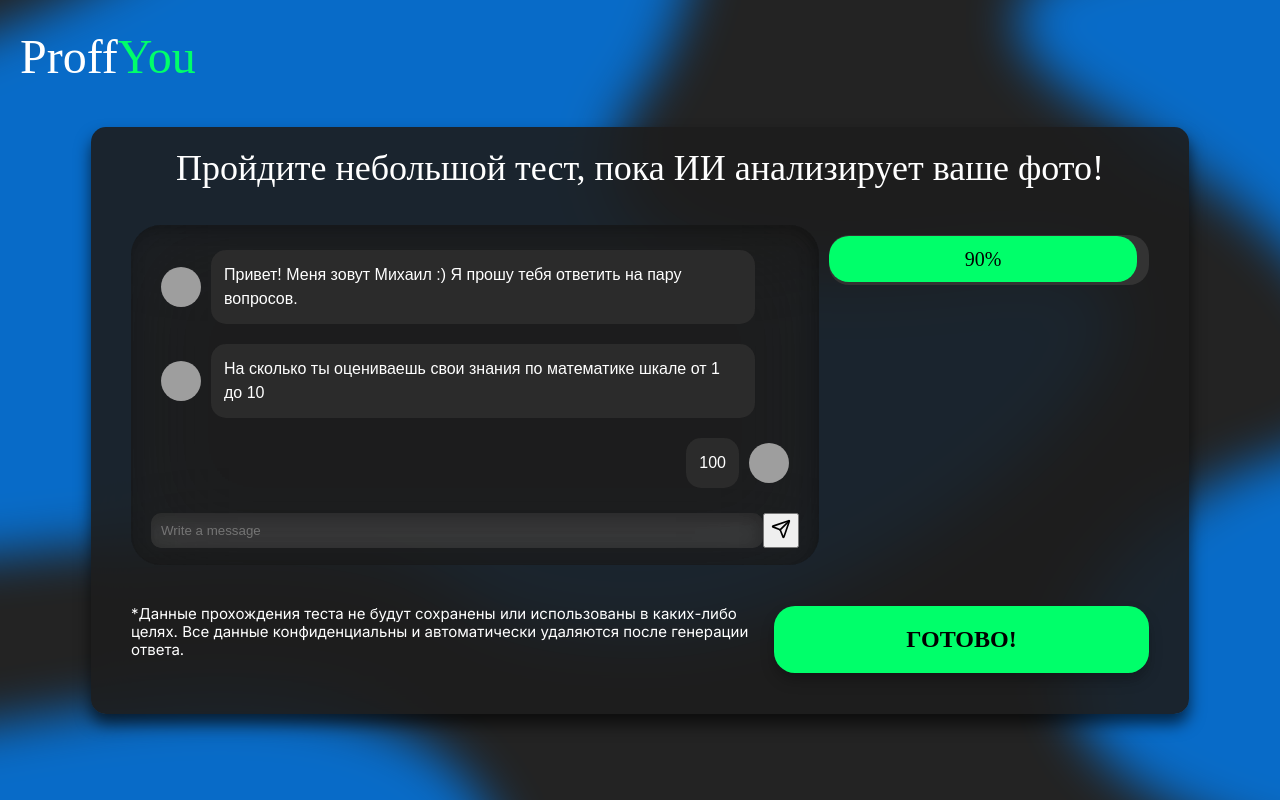
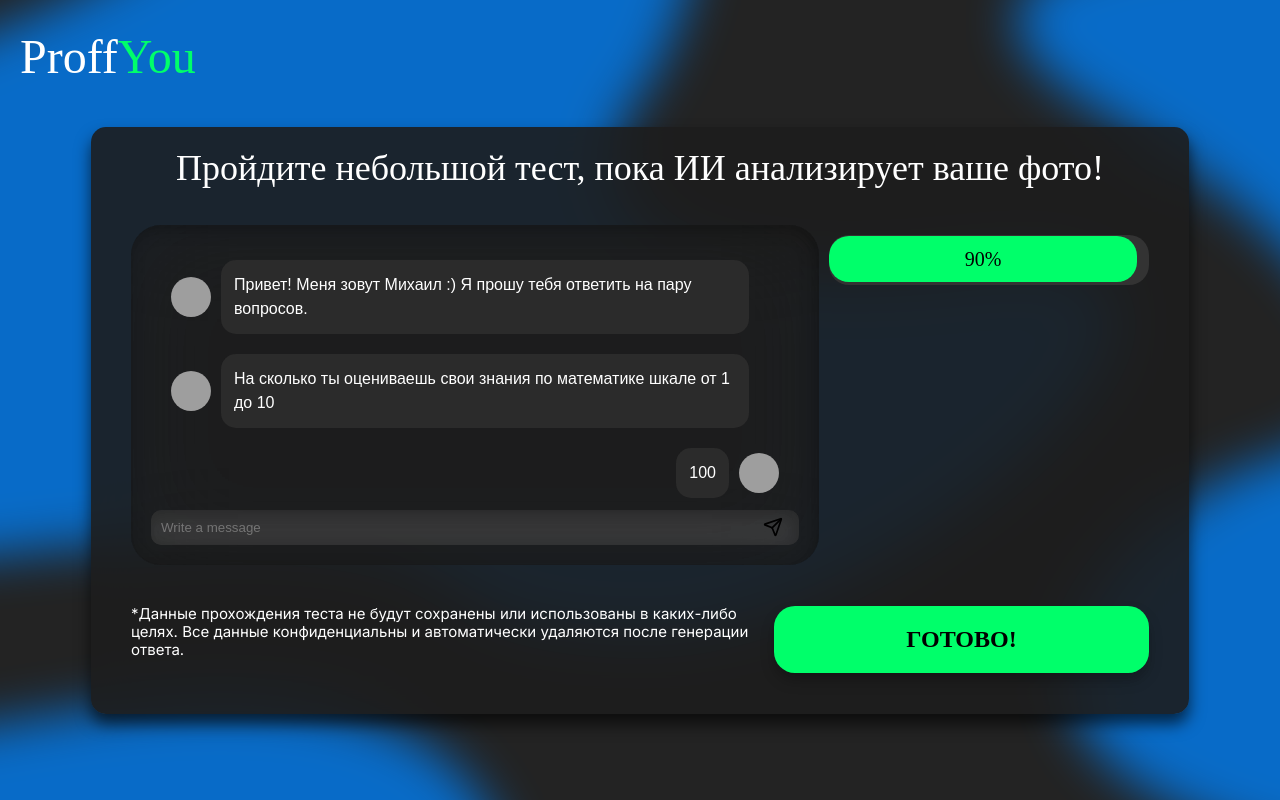
Before and after one commit to varvaratikh/prof-you-frontend, a React (Create React App) app: page /chat in a window 1280 px wide. Built offline with nearby package versions, Linux system fonts and the light colour scheme; grey boxes are pictures that could not be loaded; a web font is replaced by a local one.

Commit message:
finished the chat page

```diff
--- a/src/components/ChatForm/chatForm.scss
+++ b/src/components/ChatForm/chatForm.scss
@@ -44,6 +44,13 @@
   justify-content: space-between;
 }
 
+.messages-container {
+  flex-grow: 1;
+  max-height: 300px;
+  overflow-y: auto;
+  padding: 10px;
+}
+
 .message {
   padding: 13px;
   border-radius: 15px;
@@ -83,16 +90,34 @@
   display: flex;
   justify-content: space-between;
   margin-top: 10px;
+  //position: relative;
+  width: 100%;
+  position: sticky;
+  bottom: 0;
 }
 
 .chat-input {
   width: calc(100% - 50px);
-  padding: 10px;
+  padding: 10px 45px 10px 10px;
   border-radius: 10px;
   border: none;
   background: rgba(82, 82, 82, 0.5);
   box-shadow: inset -3px 4px 14.4px 1px rgba(0, 0, 0, 0.25);
   backdrop-filter: blur(51.05px);
+  color: white;
+}
+
+.input-container button {
+  position: absolute;
+  right: 10px;
+  top: 50%;
+  transform: translateY(-50%);
+  background: transparent;
+  border: none;
+  cursor: pointer;
+  display: flex;
+  align-items: center;
+  justify-content: center;
 }
 
 .photo-analysis {
--- a/src/components/ChatForm/widgets/ChatBox.tsx
+++ b/src/components/ChatForm/widgets/ChatBox.tsx
@@ -24,6 +24,7 @@ export const ChatBox = () => {
 
     return(
         <div className="chat-box">
+            <div className="messages-container">
                 {messages.map(msg => (
                     <div key={msg.id} className={`message-wrapper ${msg.sender}`}>
                         {msg.sender === 'bot' && <img src={msg.avatar} alt="bot" className="avatar" />}
@@ -31,6 +32,7 @@ export const ChatBox = () => {
                         {msg.sender === 'user' && <img src={msg.avatar} alt="user" className="avatar" />}
                     </div>
                 ))}
+            </div>
             <div className="input-container">
                 <input
                     type="text"
@@ -39,7 +41,9 @@ export const ChatBox = () => {
                     placeholder="Write a message"
                     className="chat-input"
                 />
-                <button onClick={handleSend}><Send size={20} /></button>
+                <button onClick={handleSend}>
+                    <Send size={20} />
+                </button>
             </div>
         </div>
     )
```
Lines whose indentation alone changed are shown as unchanged.
